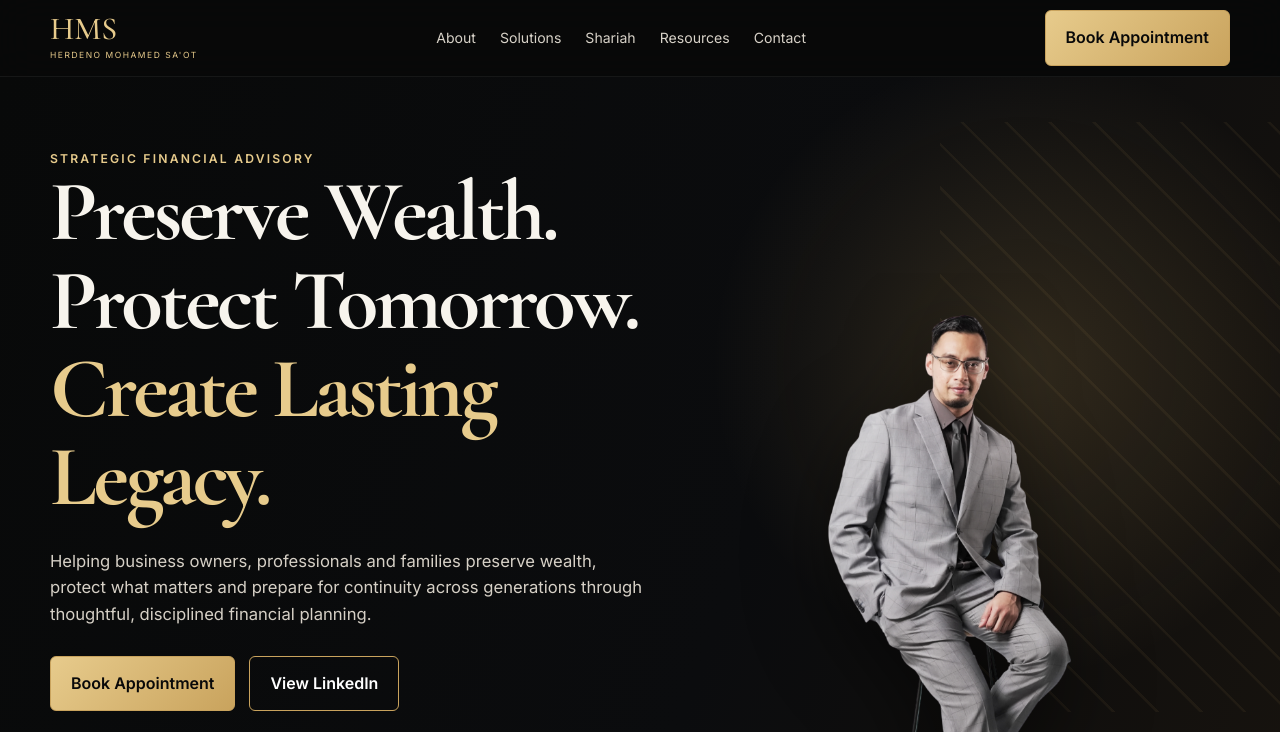
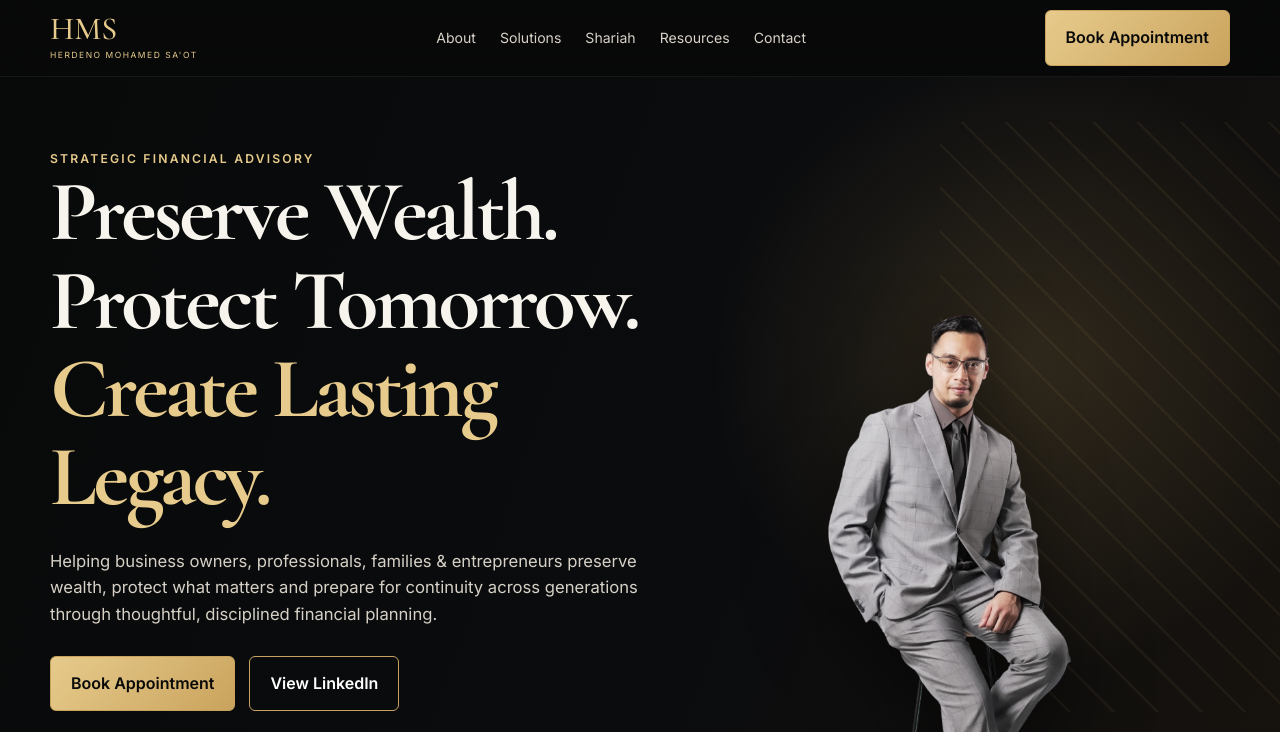
Before and after one commit to herdenoeddy/herdeno-saot, a website: page public/index.html in a window 1280 px wide. Shown: the top 732 px of the page. Drawn offline with nearby package versions, Linux system fonts and the light colour scheme.

Commit message:
Update index.html

```diff
--- a/public/index.html
+++ b/public/index.html
@@ -253,7 +253,7 @@
     <div class="hero-copy">
       <div class="eyebrow">Strategic Financial Advisory</div>
       <h1>Preserve Wealth.<br>Protect Tomorrow.<span>Create Lasting Legacy.</span></h1>
-      <p class="hero-lead">Helping business owners, professionals and families preserve wealth, protect what matters and prepare for continuity across generations through thoughtful, disciplined financial planning.</p>
+      <p class="hero-lead">Helping business owners, professionals, families & entrepreneurs preserve wealth, protect what matters and prepare for continuity across generations through thoughtful, disciplined financial planning.</p>
       <div class="actions">
         <a class="btn primary" href="https://wa.me/6580122610?text=Assalamualaikum%20Herdeno.%0A%0AI%27d%20like%20to%20arrange%20an%20appointment%20regarding%20my%20financial%20planning." target="_blank" rel="noopener noreferrer">Book Appointment</a>
         <a class="btn secondary" href="https://www.linkedin.com/in/herdenomohamedsaot" target="_blank" rel="noopener noreferrer">View LinkedIn</a>
```
